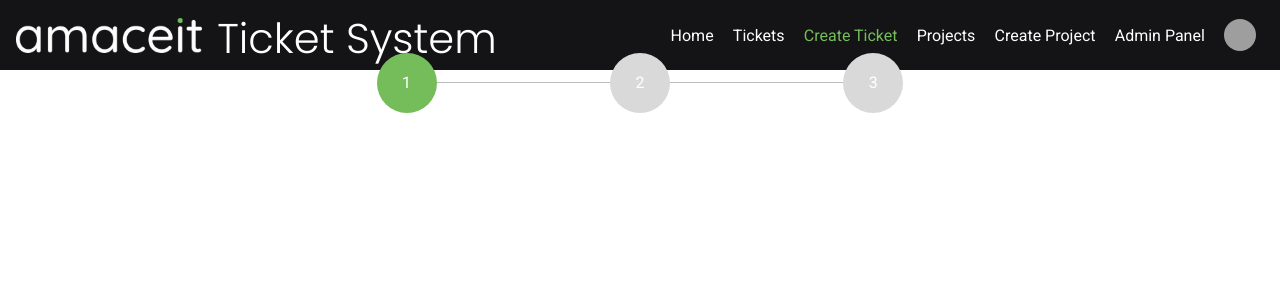
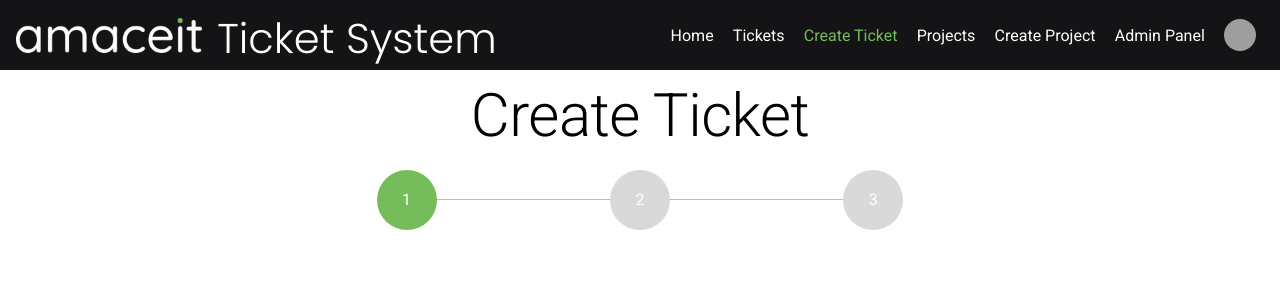
Before and after one commit to CasperKristiansson/Thesis----Cloud-Computing-Pricing-and-Deployment-Efforts, a React (Create React App) app: page /create-ticket in a window 1280 px wide. Shown: the top 300 px of the page. Built offline with nearby package versions, Linux system fonts and the light colour scheme; grey boxes are pictures that could not be loaded.

Commit message:
Fix centering and label

```diff
--- a/src/Pages/CreateTicket/CreateTicket.tsx
+++ b/src/Pages/CreateTicket/CreateTicket.tsx
@@ -4,12 +4,16 @@ import Stepper from '@mui/material/Stepper';
 import Step from '@mui/material/Step';
 import StepLabel from '@mui/material/StepLabel';
 import { StepperComponent } from '../../Components/StepperComponent';
+import { Typography } from '@mui/material';
 
 export const CreateTicket: React.FC<{}> = () => {
   return (
-		<Box sx={{ display: 'flex', justifyContent: 'center' }}>
+		<Box sx={{ display: 'flex', justifyContent: 'center', paddingTop: "10px" }}>
 			<Box sx={{ width: '700px' }}>
-				<Stepper activeStep={0} alternativeLabel>
+				<Typography variant="h2" textAlign={"center"}>
+					Create Ticket
+				</Typography>
+				<Stepper activeStep={0} alternativeLabel sx={{ marginTop: "35px"}}>
 					{[1,2,3].map((label) => (
 						<Step key={label}>
 								<StepLabel StepIconComponent={StepperComponent} />
```
